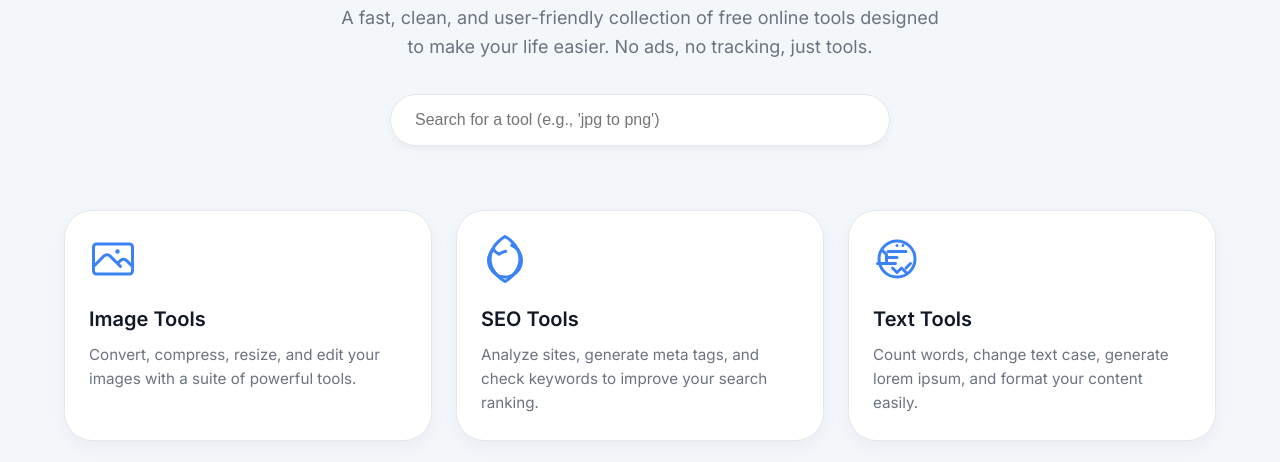
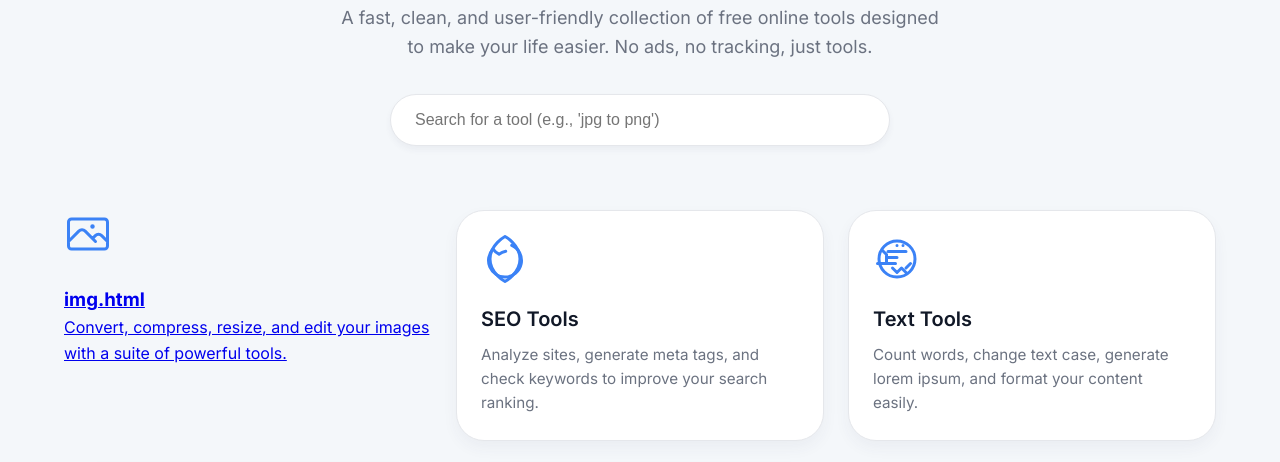
Before and after one commit to vhaibhav111/Toolx, a plain HTML site: page index.html in a window 1280 px wide. Shown: the part 335-797 px from the top of the page. Drawn offline with Linux system fonts and the light colour scheme.

Commit message:
Update index.html

```diff
--- a/index.html
+++ b/index.html
@@ -282,9 +282,9 @@
                 <div class="tool-grid">
 
                     <!-- Image Tool Card - The entire block is a link -->
-                    <a href="/img.html/" class="tool-card" title="Explore Image Tools">
+                    <a href="/img.html/" class="img.html" title="img.html">
                         <svg class="tool-card__icon" xmlns="http://www.w3.org/2000/svg" fill="none" viewBox="0 0 24 24" stroke-width="1.5" stroke="currentColor"><path stroke-linecap="round" stroke-linejoin="round" d="M2.25 15.75l5.159-5.159a2.25 2.25 0 013.182 0l5.159 5.159m-1.5-1.5l1.409-1.409a2.25 2.25 0 013.182 0l2.909 2.909m-18 3.75h16.5a1.5 1.5 0 001.5-1.5V6a1.5 1.5 0 00-1.5-1.5H3.75A1.5 1.5 0 002.25 6v12a1.5 1.5 0 001.5 1.5zm10.5-11.25h.008v.008h-.008V8.25zm.375 0a.375.375 0 11-.75 0 .375.375 0 01.75 0z" /></svg>
-                        <h3>Image Tools</h3>
+                        <h3>img.html</h3>
                         <p>Convert, compress, resize, and edit your images with a suite of powerful tools.</p>
                     </a>
 
```
